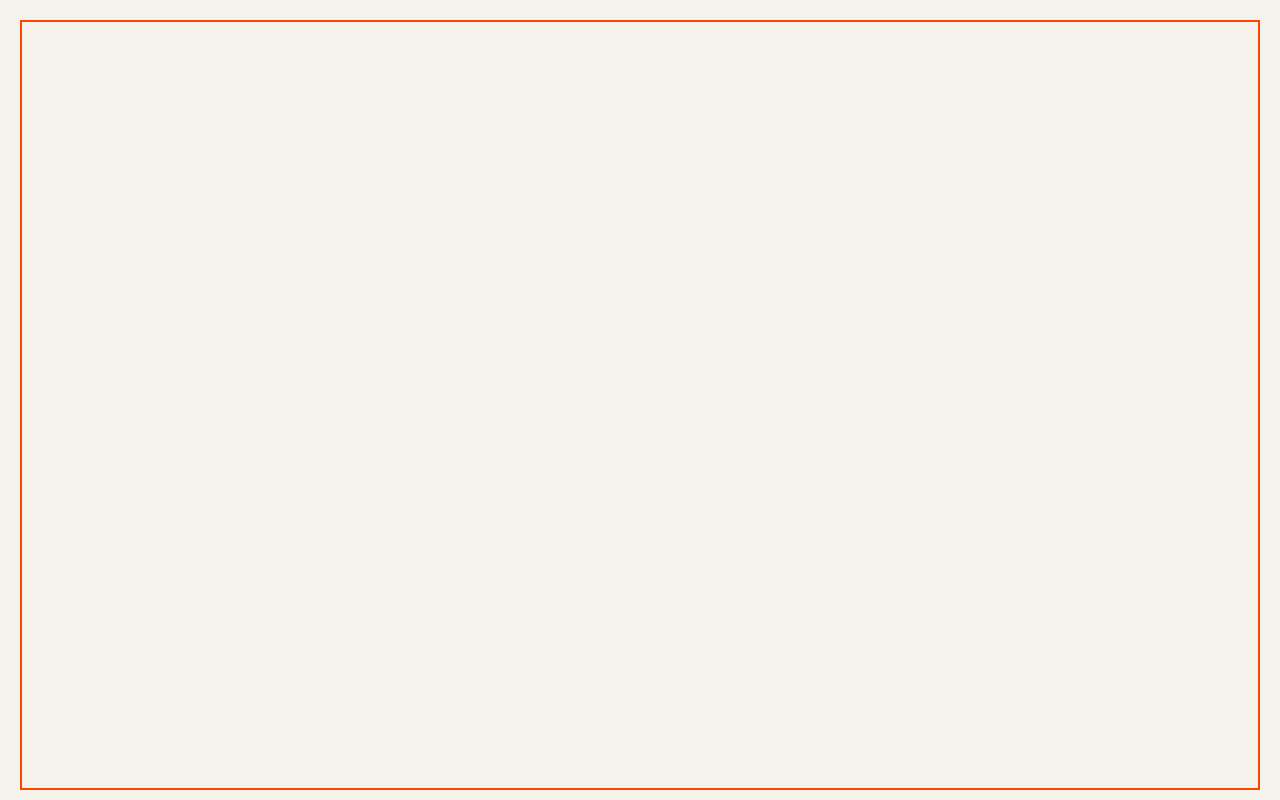
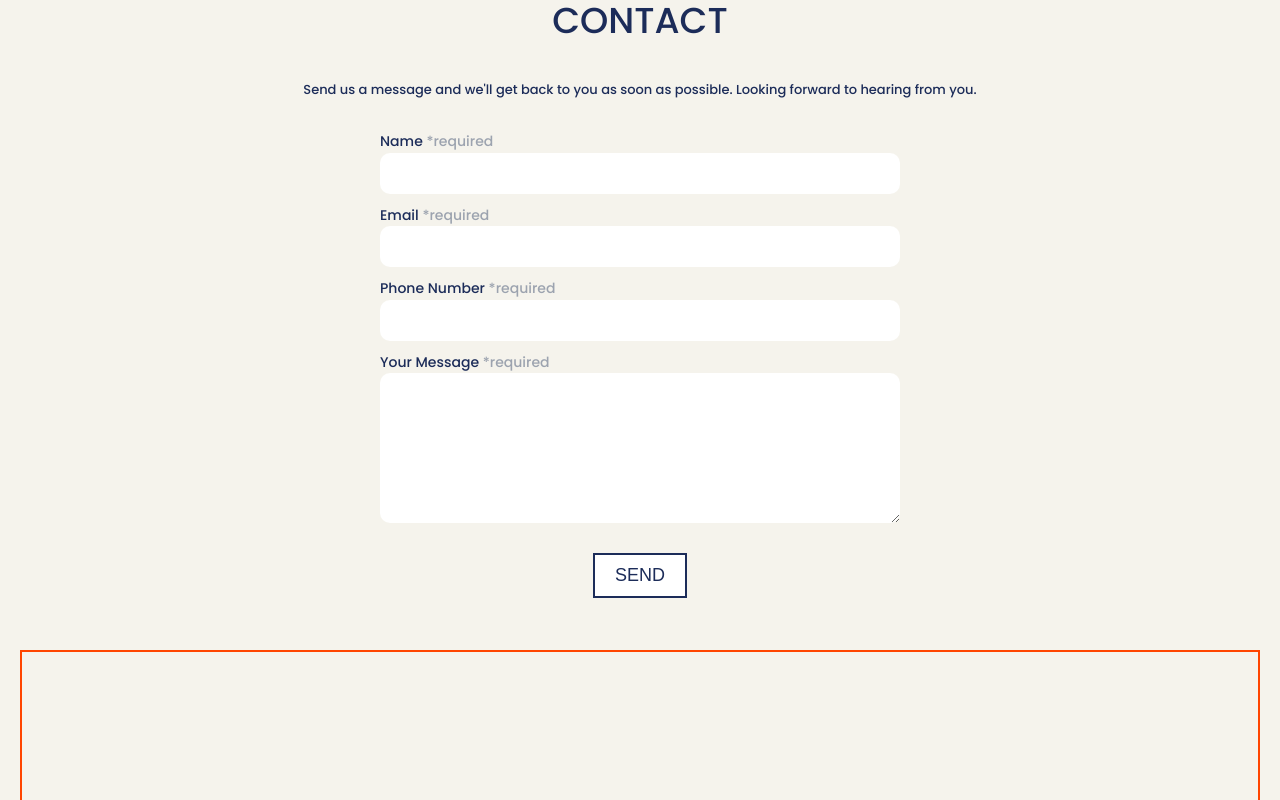
Before and after one commit to vaseemGit7/restaurant-page, a website built with webpack: page dist/index.html in a window 1280 px wide. Shown: the top 800 px of the page. Built offline with nearby package versions, Linux system fonts and the light colour scheme.

Commit message:
Add contact page with style

```diff
--- a/src/style.css
+++ b/src/style.css
@@ -8,6 +8,8 @@
 
 :root{
     --beige: #F5F3EC;
+    --white: #FFFFFF;
+    --gray: #9ca3af;
     --dark-blue: #1C2C59;
 }
 
@@ -164,3 +166,66 @@ body{
 .description > *{
     padding-bottom : 15px;
 }
+
+.contact-section{
+    height: calc(100vh - 170px);
+    display: grid;
+    justify-items: center;
+    align-content: center;
+    gap: 30px;
+}
+
+.contact-header{
+    font-size: 3.6rem;
+}
+
+.contact-subheader{
+    font-size: 1.3rem;
+}
+
+.contact-form{
+    display: grid;
+    width: 600px;
+    padding: 0px 40px 40px;
+    gap: 10px;
+}
+
+.form-element{
+    display: flex;
+    flex-direction: column;
+    justify-items: center;
+}
+
+.form-element > label{
+    font-size: 1.4rem;
+}
+
+.form-element > label > span{
+    font-size: inherit;
+    color: var(--gray);
+}
+.form-element > input{
+    color: var(--dark-blue);
+    font-size: 1.8rem;
+    padding: 10px;
+    border-radius: 10px;
+    border: none;
+}
+
+.form-element > textarea{
+    min-height: 150px;
+    max-height: 300px ;
+    resize: vertical;
+    border-radius: 10px;
+    border: none;
+}
+
+.sendBtn{
+    margin-top: 20px;
+    justify-self: center;
+    padding: 10px 20px;
+    font-size: 1.8rem;
+    background-color:var(--white);
+    color: var(--dark-blue);
+    border: 2px solid var(--dark-blue);
+}
```
Also changed, not shown: dist/index.html.
